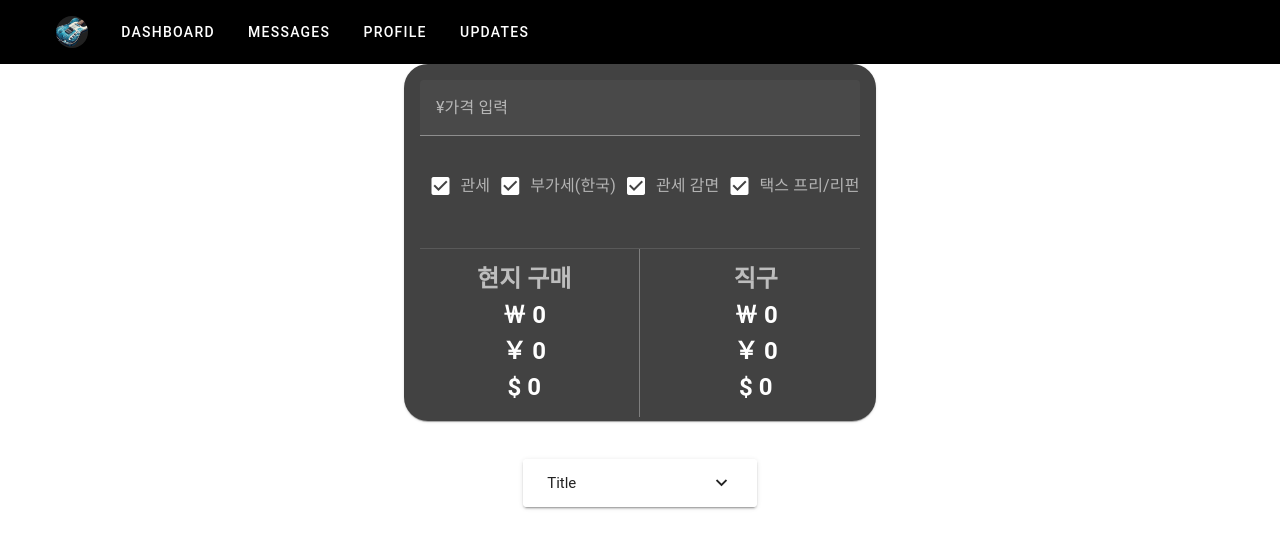
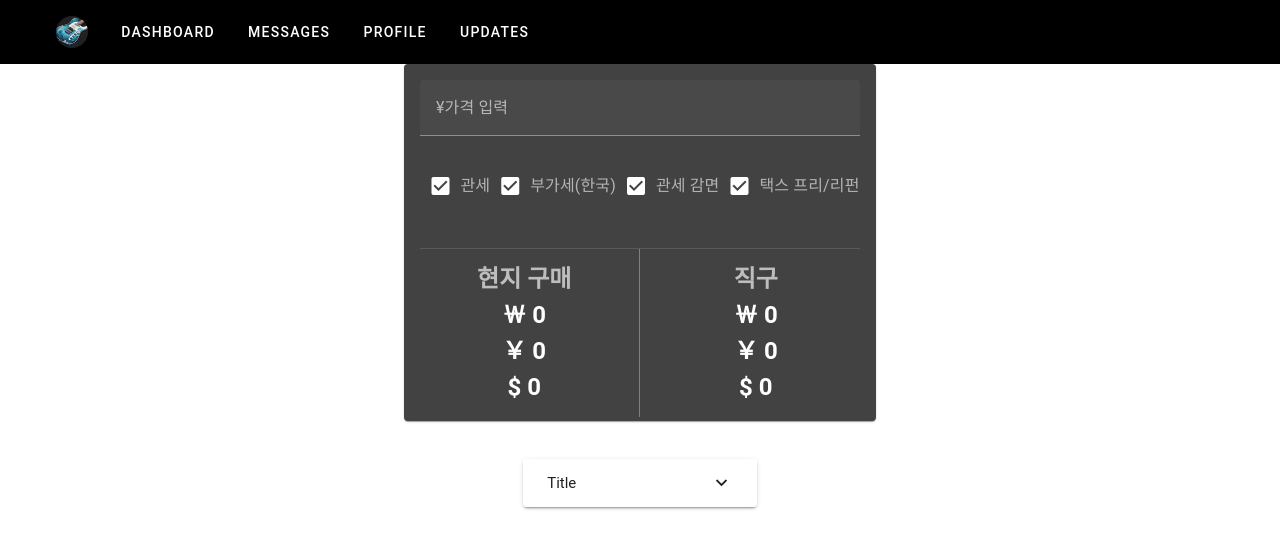
Before and after one commit to minhee231/guitar-reflect-front, a Vue app: page / in a window 1280 px wide. Shown: the top 548 px of the page. Built offline with nearby package versions, Linux system fonts and the light colour scheme; no server answers.

Commit message:
:gem:style: 테투리 각지게 수정

```diff
--- a/src/components/GuitarCalc.vue
+++ b/src/components/GuitarCalc.vue
@@ -1,7 +1,8 @@
 <template>
 
     <v-row class="justify-center align-center ">
-    <v-card class="pa-4 container-custom portfolio-card rounded-xl bg-grey-darken-3" outlined>
+    <!-- <v-card class="pa-4 container-custom portfolio-card rounded-xl bg-grey-darken-3" outlined> -->
+    <v-card class="pa-4 container-custom portfolio-card bg-grey-darken-3" outlined>
         <v-text-field
         label="¥가격 입력"
         v-model="inputJPYCost"
```
